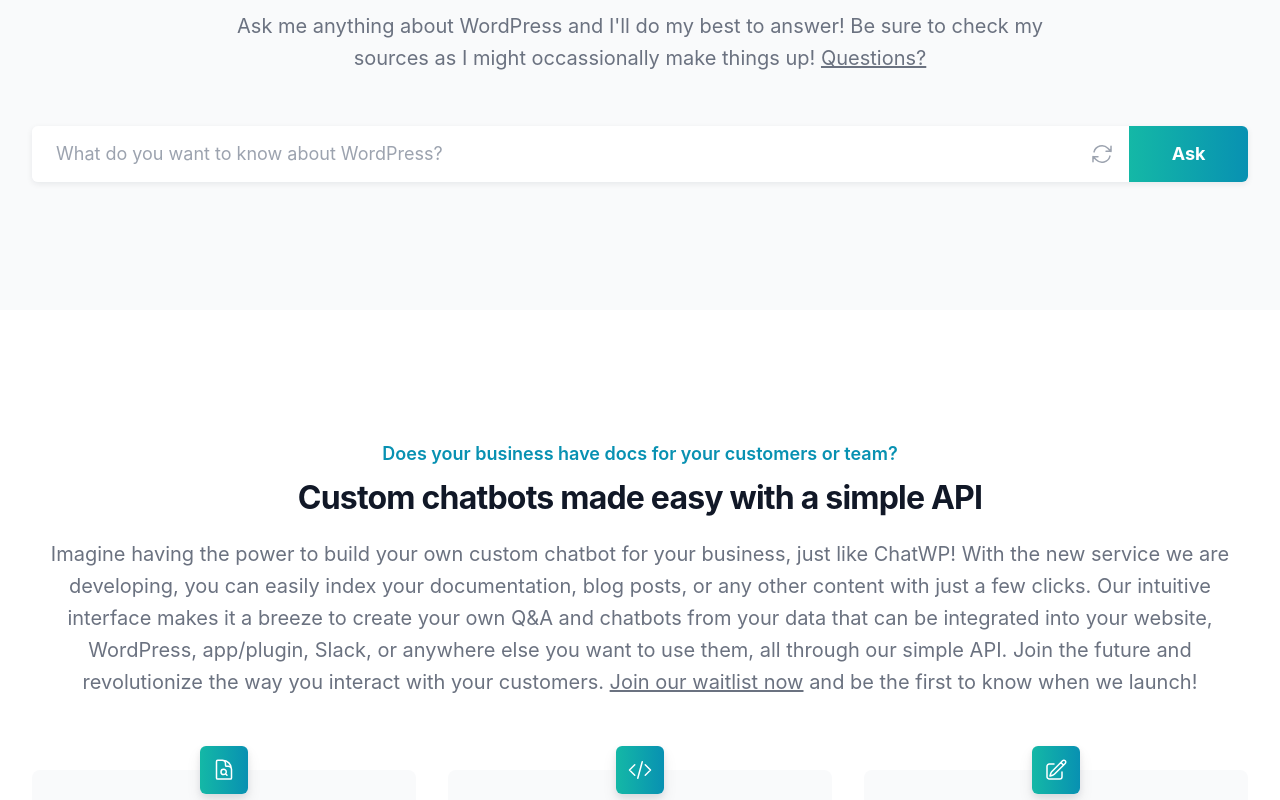
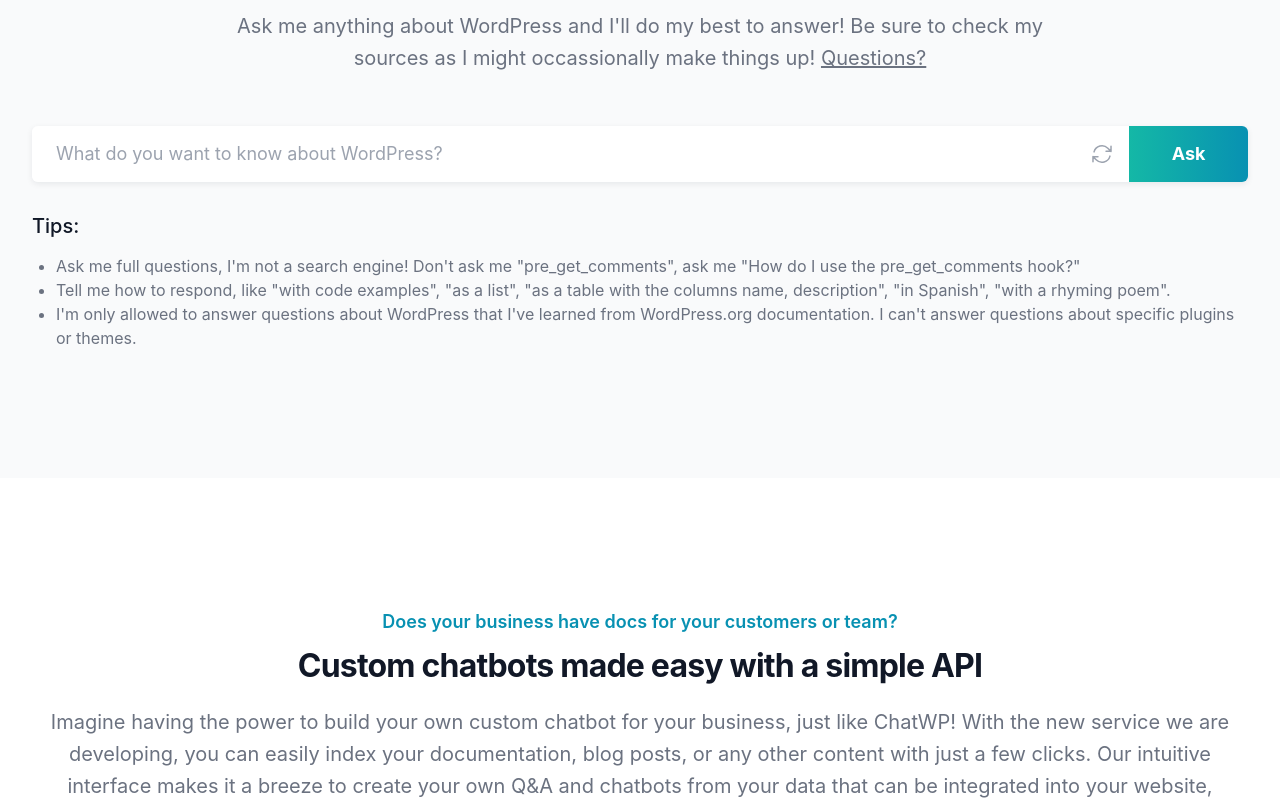
Before and after one commit to uglyrobot/wp-chat-site, a Next.js app: page / in a window 1280 px wide. Shown: the part 1040-1840 px from the top of the page. Built offline with nearby package versions, Linux system fonts and the light colour scheme.

Commit message:
Add tips

```diff
--- a/src/components/Chat.jsx
+++ b/src/components/Chat.jsx
@@ -324,6 +324,29 @@
               </div>
             </form>
           )}
+
+          {!resultHtml && (
+            <div className="text-left mt-8 max-w-7xl mx-auto">
+              <h3 className="text-xl font-medium leading-6 text-gray-900">
+                Tips:
+              </h3>
+              <ul className="mt-4 list-disc ml-6 text-left">
+                <li className="text-md text-gray-500">
+                  Ask me full questions, I'm not a search engine! Don't ask me "pre_get_comments", ask me "How do I use the pre_get_comments hook?"
+                </li>
+                <li className="text-md text-gray-500">
+                  Tell me how to respond, like "with code examples", "as a
+                  list", "as a table with the columns name, description", "in
+                  Spanish", "with a rhyming poem".
+                </li>
+                <li className="text-md text-gray-500">
+                  I'm only allowed to answer questions about WordPress that I've
+                  learned from WordPress.org documentation. I can't answer questions about
+                  specific plugins or themes.
+                </li>
+              </ul>
+            </div>
+          )}
         </div>
 
         {resultHtml && (
```
